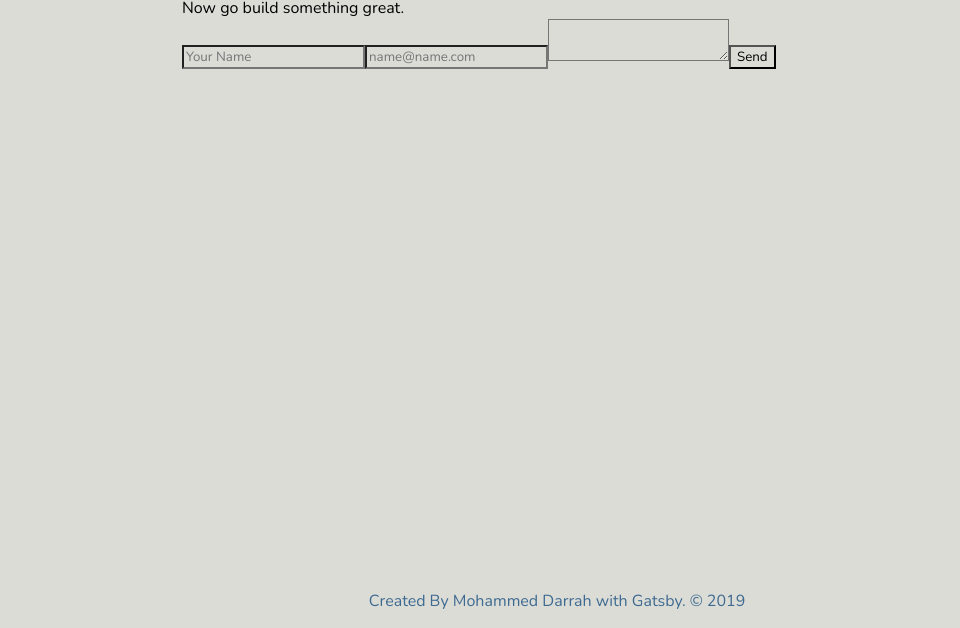
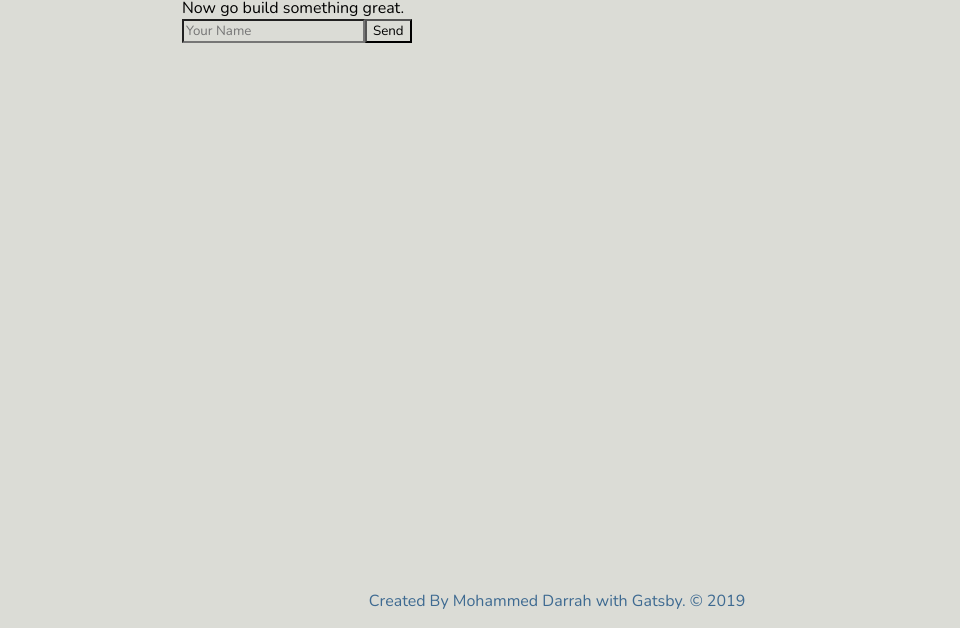
Before and after one commit to moedarrah/gatsby-first-site, a Gatsby site: page /contact in a window 1280 px wide. Shown: the part 204-832 px from the top of the page, without its empty margins (83-1043 px from the left). Built offline with nearby package versions, Linux system fonts and the light colour scheme; Gatsby itself is replaced by a stand-in of ours.

Commit message:
fixing form bug

```diff
--- a/src/pages/contact.js
+++ b/src/pages/contact.js
@@ -13,8 +13,7 @@ const Contact = () => (
       data-netlify-honeypot="bot-field"
     >
       <input name="bot-field" placeholder="Your Name" type="text" />
-      <input name="email" placeholder="name@name.com" type="email" />
-      <textarea name="text" />
+
       <button>Send</button>
     </form>
   </Layout>
```
